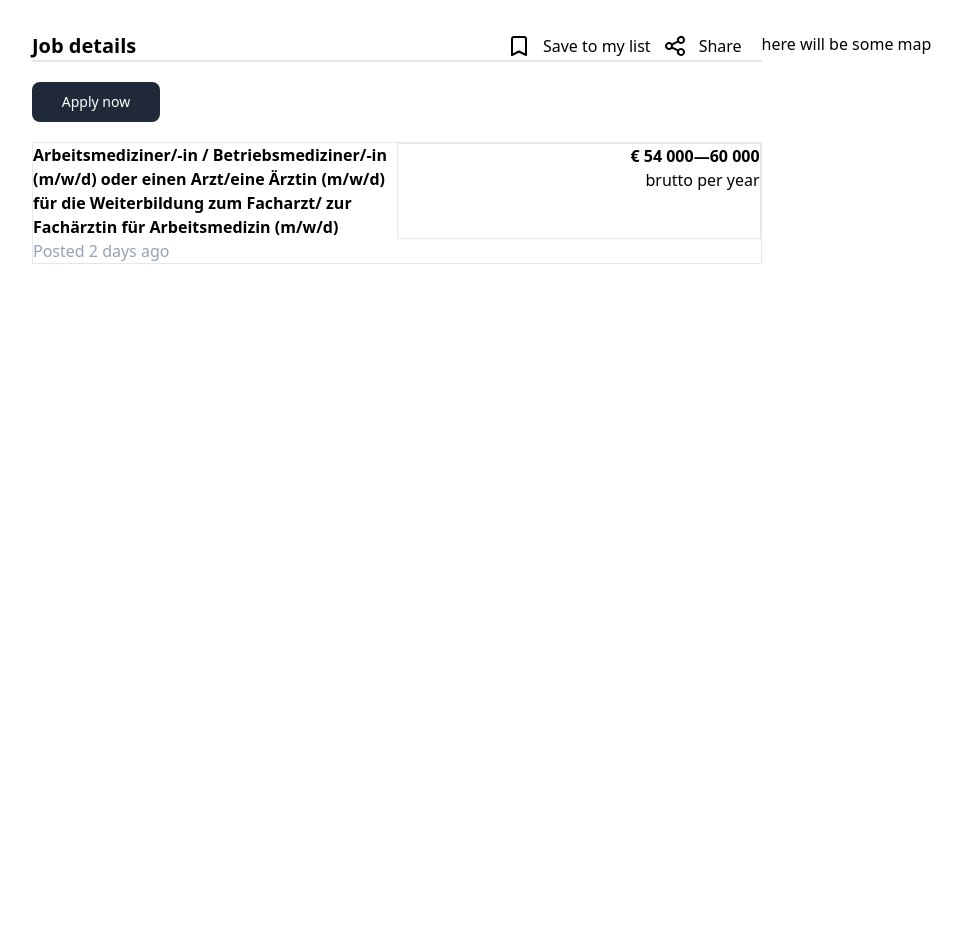
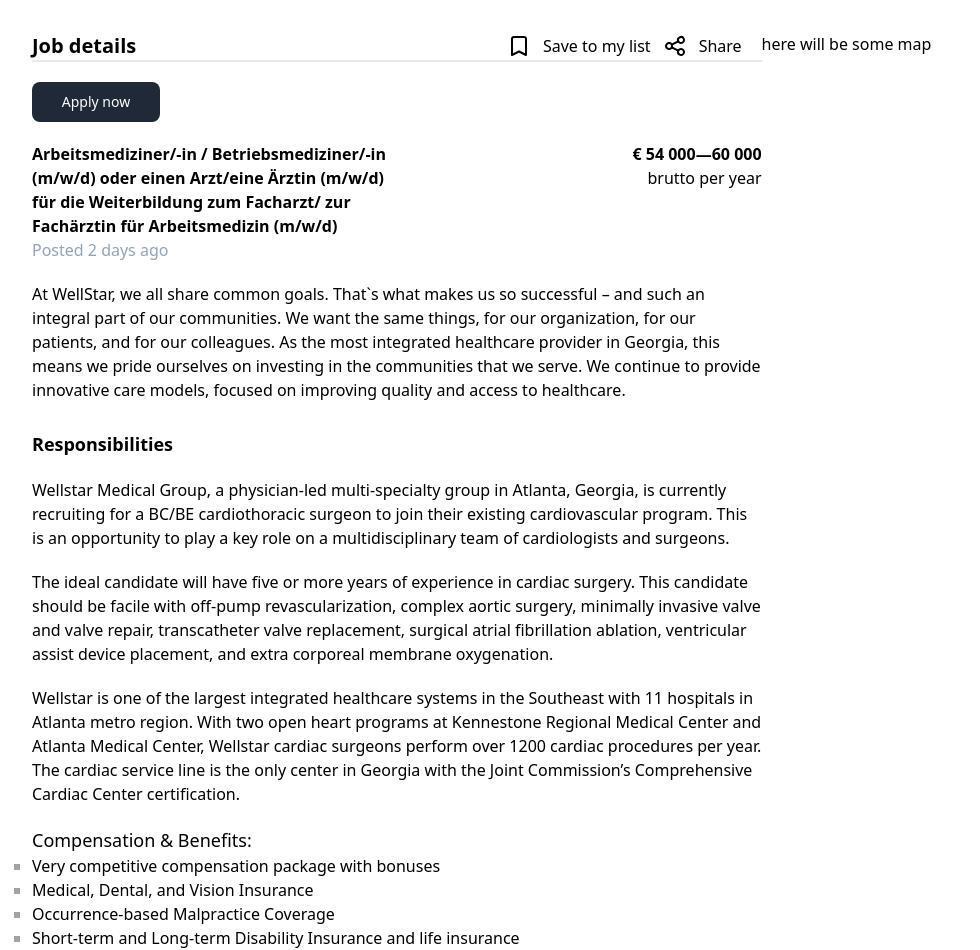
Before and after one commit to mishaaaaaaa/aleann-jobsboard, a React (Create React App) app: page / in a window 1280 px wide. Shown: the whole page, without its empty margins (0-980 px from the left). Before the commit the page ends 840 px from the top, so only its background shows below. Built offline with nearby package versions, Linux system fonts and the light colour scheme.

Commit message:
added details page text

```diff
--- a/src/components/JobDetails.tsx
+++ b/src/components/JobDetails.tsx
@@ -19,18 +19,86 @@
           </div>
         </div>
         <Button content="Apply now" />
-        <div className="flex flex-wrap w-full border">
+        <div className="flex flex-wrap w-full ">
           <div className="job-title md:w-1/2 order-1 font-semibold">
             Arbeitsmediziner/-in / Betriebsmediziner/-in (m/w/d) oder einen
             Arzt/eine Ärztin (m/w/d) für die Weiterbildung zum Facharzt/ zur
             Fachärztin für Arbeitsmedizin (m/w/d)
           </div>
-          <div className="salary md:w-1/2 order-3 md:order-2 flex flex-col items-end border grow">
+          <div className="salary md:w-1/2 order-3 md:order-2 flex flex-col items-end  grow">
             <p className="font-semibold">€ 54 000—60 000</p>
             <p className="order-1 md:order-2">brutto per year</p>
+            {/* toDo: align brutto per year with salary (make them start from one point) */}
           </div>
           <div className="date order-2 md:order-3 grow font-light text-slate-400">
             Posted 2 days ago
+          </div>
+        </div>
+        <div className="main_job_text space-y-5">
+          <div className="description text-base">
+            At WellStar, we all share common goals. That`s what makes us so
+            successful – and such an integral part of our communities. We want
+            the same things, for our organization, for our patients, and for our
+            colleagues. As the most integrated healthcare provider in Georgia,
+            this means we pride ourselves on investing in the communities that
+            we serve. We continue to provide innovative care models, focused on
+            improving quality and access to healthcare.
+          </div>
+          <div className="resp_title text-lg font-semibold pt-2">
+            Responsibilities
+          </div>
+          <div className="resp_description space-y-5">
+            <p className="text-base">
+              Wellstar Medical Group, a physician-led multi-specialty group in
+              Atlanta, Georgia, is currently recruiting for a BC/BE
+              cardiothoracic surgeon to join their existing cardiovascular
+              program. This is an opportunity to play a key role on a
+              multidisciplinary team of cardiologists and surgeons.
+            </p>
+            <p className="text-base">
+              The ideal candidate will have five or more years of experience in
+              cardiac surgery. This candidate should be facile with off-pump
+              revascularization, complex aortic surgery, minimally invasive
+              valve and valve repair, transcatheter valve replacement, surgical
+              atrial fibrillation ablation, ventricular assist device placement,
+              and extra corporeal membrane oxygenation.
+            </p>
+            <p className="text_base">
+              Wellstar is one of the largest integrated healthcare systems in
+              the Southeast with 11 hospitals in Atlanta metro region. With two
+              open heart programs at Kennestone Regional Medical Center and
+              Atlanta Medical Center, Wellstar cardiac surgeons perform over
+              1200 cardiac procedures per year. The cardiac service line is the
+              only center in Georgia with the Joint Commission’s Comprehensive
+              Cardiac Center certification.
+            </p>
+          </div>
+          <div className="compensation_benefits">
+            <p className="text-lg font-medium">Compensation & Benefits:</p>
+            <ul className="list-square">
+              {/* <p>Our physicians enjoy a wide range of benefits, including:</p> */}
+              <li className="text-neutral-400">
+                <div className="text-black">
+                  Very competitive compensation package with bonuses
+                </div>
+              </li>
+              <li className="text-neutral-400">
+                <div className="text-black">
+                  Medical, Dental, and Vision Insurance
+                </div>
+              </li>
+              <li className="text-neutral-400">
+                <div className="text-black">
+                  Occurrence-based Malpractice Coverage
+                </div>
+              </li>
+              <li className="text-neutral-400">
+                <div className="text-black">
+                  Short-term and Long-term Disability Insurance and life
+                  insurance
+                </div>
+              </li>
+            </ul>
           </div>
         </div>
       </div>
--- a/tailwind.config.js
+++ b/tailwind.config.js
@@ -9,6 +9,14 @@
     container: {
       center: true,
     },
+    listStyleType: {
+      none: "none",
+      disc: "disc",
+      decimal: "decimal",
+      square: "square",
+      roman: "upper-roman",
+      red: "red",
+    },
   },
   plugins: [require("flowbite/plugin")],
 };
```
